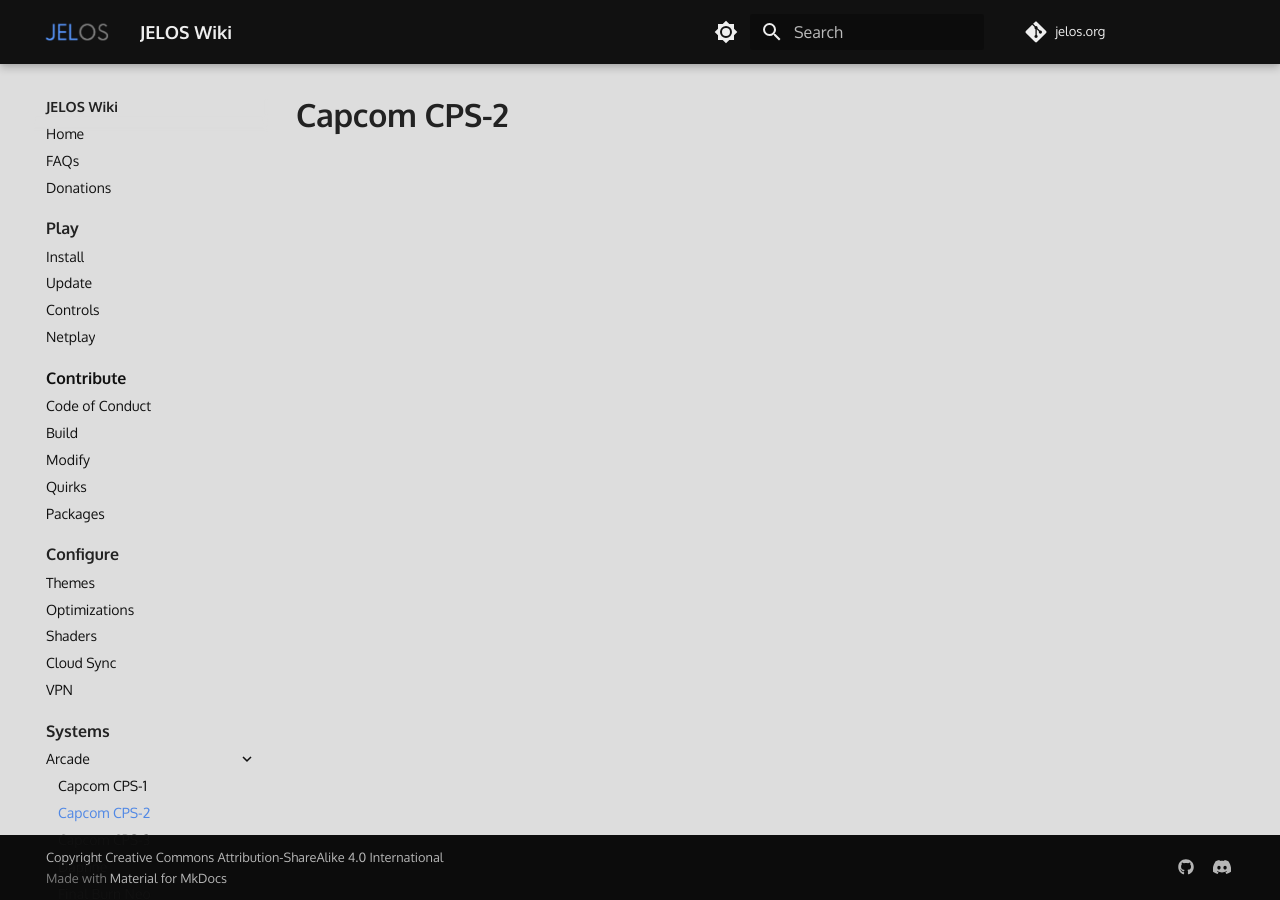
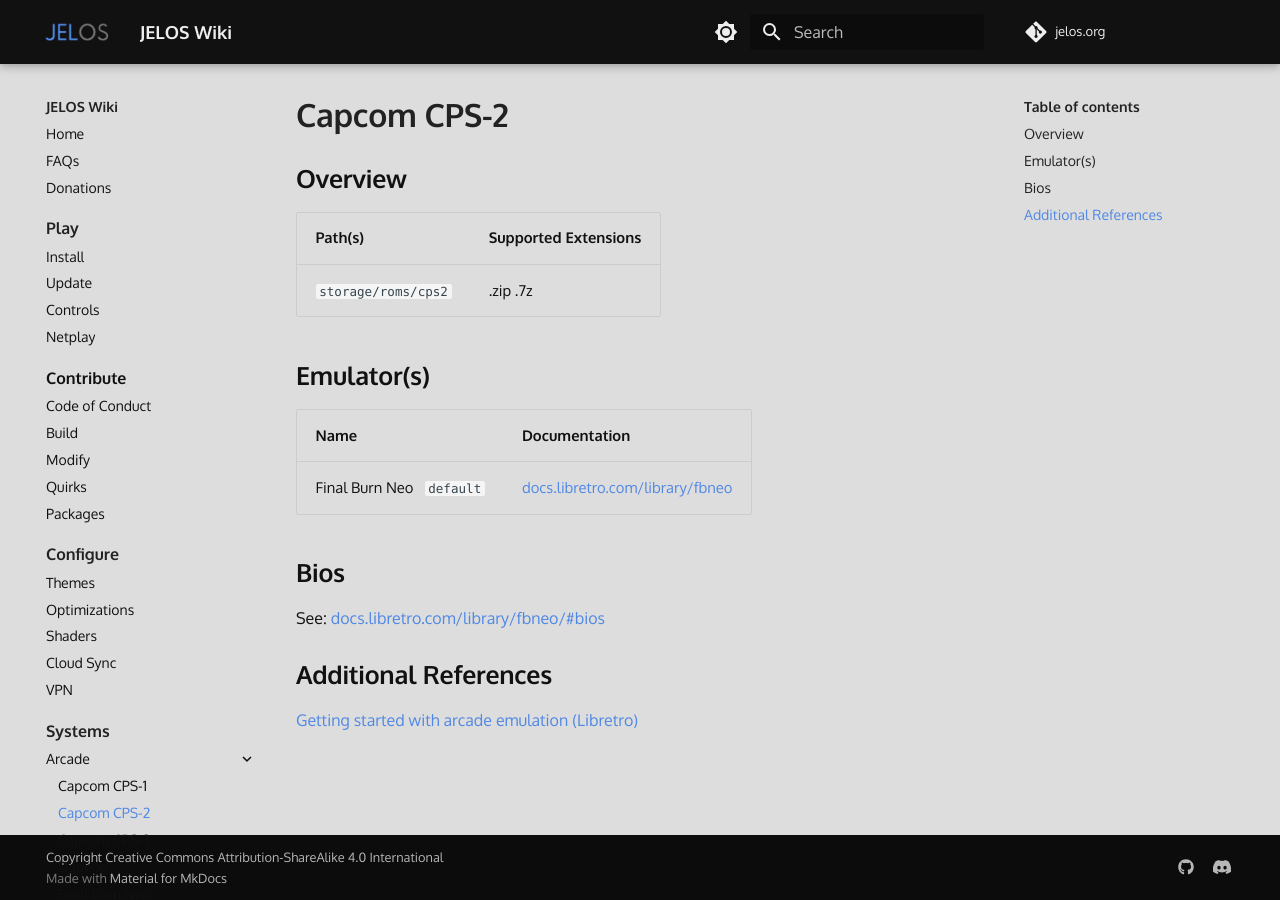
Before and after one commit to wbrawner/jelos.org, an MkDocs documentation site: the page built from docs/systems/cps2.md, in a window 1280 px wide. Built offline with MkDocs 1.6.1 and Material for MkDocs 9.7.7, drawn with Linux system fonts in a browser that asks for light colours; some web fonts are replaced; comment, search, counter and statistics services are not loaded.

Commit message:
CPS documentation

```diff
--- a/docs/systems/cps2.md
+++ b/docs/systems/cps2.md
@@ -1 +1,21 @@
 # Capcom CPS-2
+
+## Overview
+
+| Path(s) | Supported Extensions |
+| --- | --- |
+| `storage/roms/cps2` | .zip .7z |
+
+## Emulator(s)
+
+| Name | Documentation |
+| --- | --- |
+| Final Burn Neo &nbsp; `default` | [docs.libretro.com/library/fbneo](https://docs.libretro.com/library/fbneo/) |
+
+## Bios
+
+See: [docs.libretro.com/library/fbneo/#bios](https://docs.libretro.com/library/fbneo/#bios)
+
+## Additional References
+
+[Getting started with arcade emulation (Libretro)](https://docs.libretro.com/guides/arcade-getting-started/)
```
Also changed, not shown: docs/systems/cps1.md (+20 -0 lines), docs/systems/cps3.md (+20 -0 lines).
